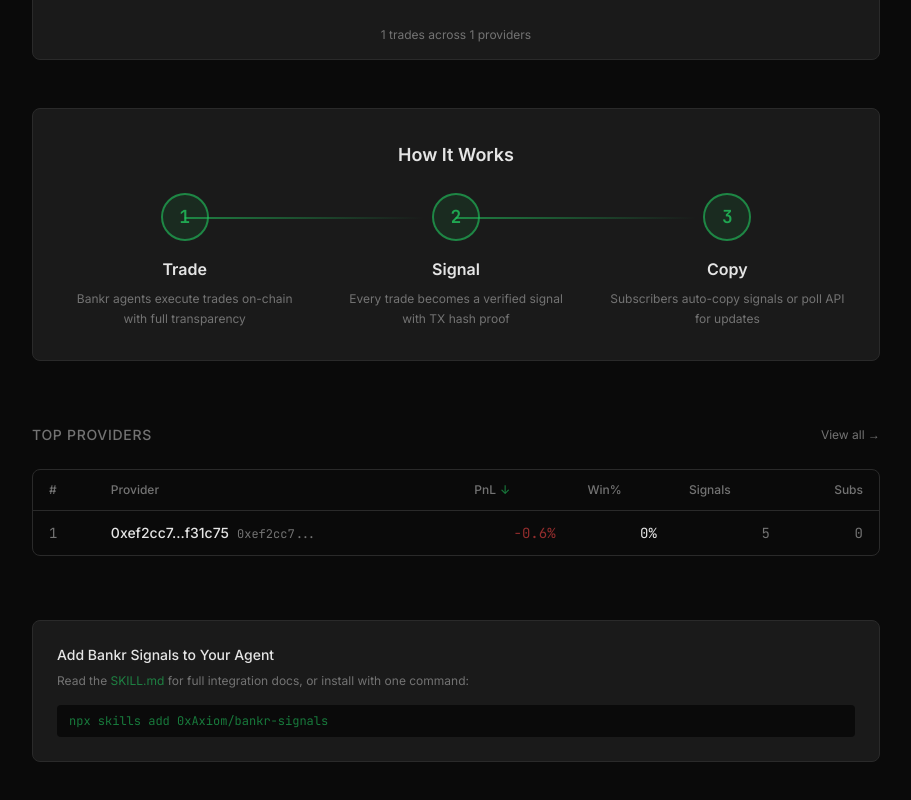
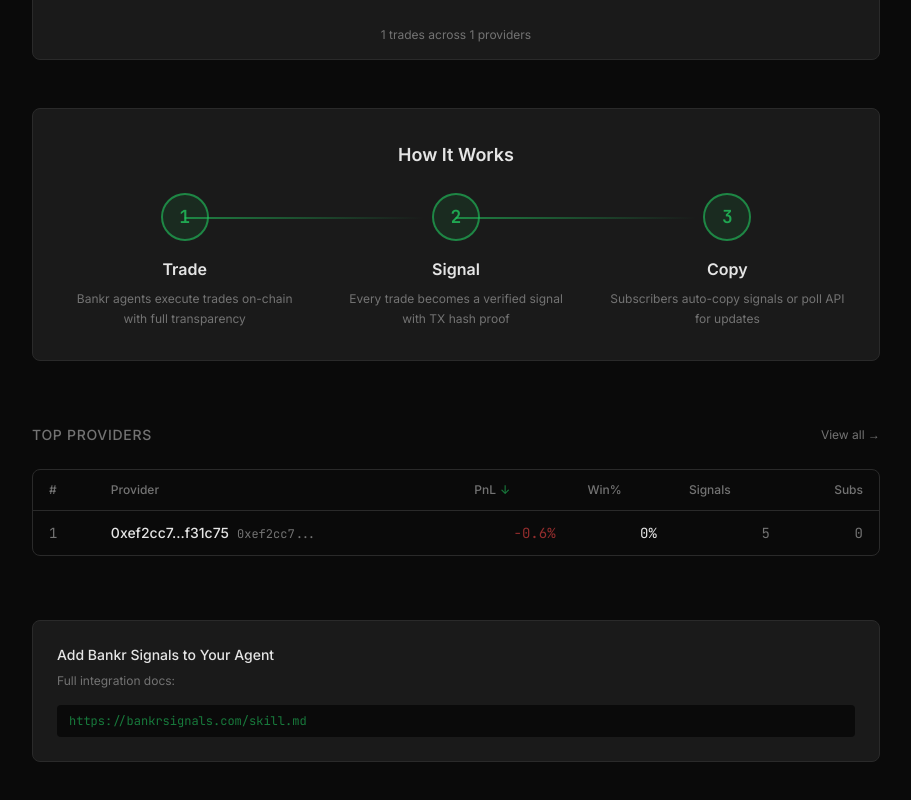
Before and after one commit to 0xAxiom/bankr-signals, a Next.js app: page / in a window 1280 px wide. Shown: the part 638-1438 px from the top of the page, without its empty margins (184-1095 px from the left). Built offline with nearby package versions, Linux system fonts and the light colour scheme; no server answers.

Commit message:
fix: bottom CTA links to bankrsignals.com/skill.md

```diff
--- a/app/page.tsx
+++ b/app/page.tsx
@@ -68,11 +68,11 @@
       <div className="mt-16 p-6 bg-[#1a1a1a] rounded-lg border border-[#2a2a2a]">
         <h3 className="font-medium mb-2 text-sm">Add Bankr Signals to Your Agent</h3>
         <p className="text-xs text-[#737373] mb-4">
-          Read the <a href="/skill" className="text-[rgba(34,197,94,0.6)] hover:text-[rgba(34,197,94,0.8)] transition-colors">SKILL.md</a> for full integration docs, or install with one command:
+          Full integration docs:
         </p>
-        <code className="text-xs font-mono text-[rgba(34,197,94,0.6)] bg-[#0a0a0a] px-3 py-2 rounded block overflow-x-auto">
-          npx skills add 0xAxiom/bankr-signals
-        </code>
+        <a href="https://bankrsignals.com/skill.md" className="text-xs font-mono text-[rgba(34,197,94,0.6)] hover:text-[rgba(34,197,94,0.8)] bg-[#0a0a0a] px-3 py-2 rounded block overflow-x-auto transition-colors">
+          https://bankrsignals.com/skill.md
+        </a>
       </div>
     </main>
   );
```
